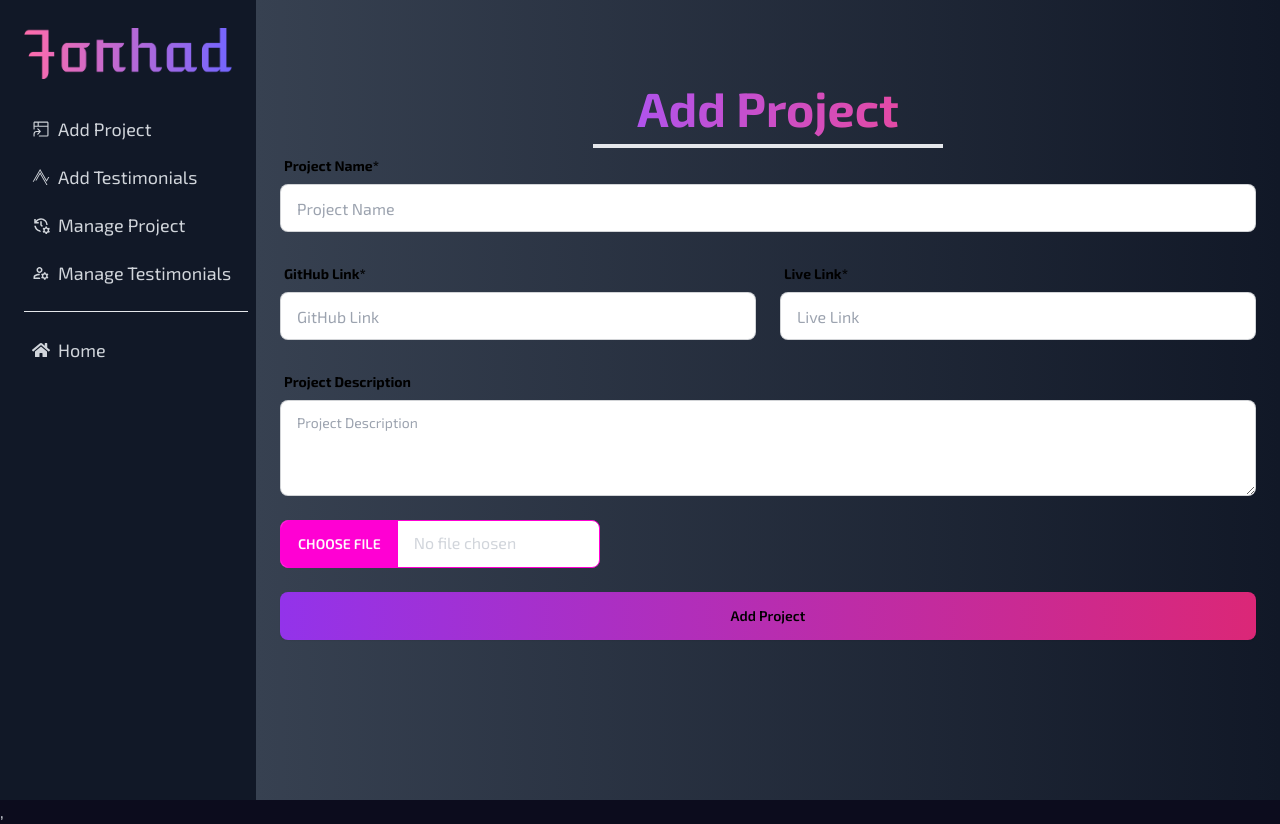
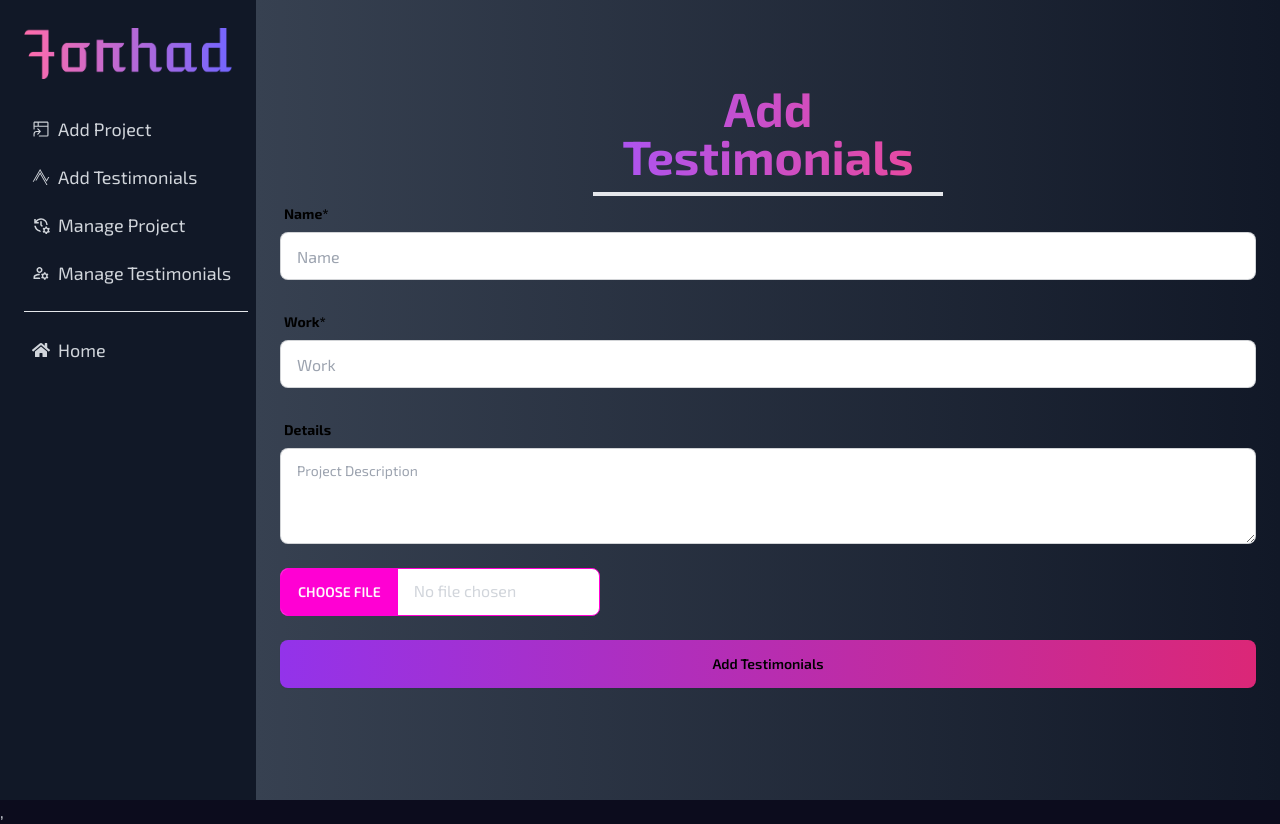
Before and after one commit to forhadhossen1/Forhad-Hossen, a React (Vite) app: page /dashboard/addTestimonials in a window 1280 px wide. Built offline with nearby package versions, Linux system fonts and the light colour scheme; no server answers.

Commit message:
modify this react form for testimonial

```diff
--- a/src/Pages/Dashboard/AddTestimonials.jsx
+++ b/src/Pages/Dashboard/AddTestimonials.jsx
@@ -17,16 +17,15 @@ const AddTestimonials = () => {
         });
         // console.log(res.data);
         if (res.data.success) {
-            const project = {
-                ProjectName: data.ProjectName,
-                GitHubLink: data.GitHubLink,
-                LiveLink: data.LiveLink,
-                ProjectDescription: data.ProjectDescription,
-                Image: res.data.data.display_url
+            const testimonial = {
+                name: data.name,
+                work: data.work,
+                details: data.details,
+                image: res.data.data.display_url
             }
-            const projectTopic = await axiosPublic.post('/project', project);
-            console.log(projectTopic);
-            if (projectTopic.data.insertedId) {
+            const testimonialsTopic = await axiosPublic.post('/testimonials', testimonial);
+            console.log(testimonialsTopic);
+            if (testimonialsTopic.data.insertedId) {
                 alert(' Iam success')
             }
         }
@@ -34,41 +33,32 @@ const AddTestimonials = () => {
     return (
         <div>
             <div className="py-12">
-                <h2 className="text-4xl md:text-5xl font-bold text-center border-b-4 max-w-[350px] p-3 mx-auto text-transparent bg-clip-text bg-gradient-to-r from-purple-500 to-pink-500">Add Project</h2>
+                <h2 className="text-4xl md:text-5xl font-bold text-center border-b-4 max-w-[350px] p-3 mx-auto text-transparent bg-clip-text bg-gradient-to-r from-purple-500 to-pink-500">Add Testimonials</h2>
 
                 <div>
                     <form onSubmit={handleSubmit(onSubmit)} className="space-y-6">
                         <div className="form-control w-full ">
                             <label className="label">
-                                <span className="label-text font-bold text-black">Project Name*</span>
+                                <span className="label-text font-bold text-black">Name*</span>
                             </label>
-                            <input {...register("ProjectName", { required: true })}
-                                type="text" placeholder="Project Name" className="input input-bordered w-full text-black" />
+                            <input {...register("name", { required: true })}
+                                type="text" placeholder="Name" className="input input-bordered w-full text-black" />
 
                         </div>
-                        <div className="felx-col md:flex gap-6">
-                            <div className="form-control w-1/2 ">
-                                <label className="label">
-                                    <span className="label-text font-bold text-black">GitHub Link*</span>
-                                </label>
-                                <input {...register("GitHubLink", { required: true })}
-                                    type="text" placeholder="GitHub Link" className="input input-bordered w-full text-black" />
-                            </div>
+                        <div className="form-control w-full ">
+                            <label className="label">
+                                <span className="label-text font-bold text-black">Work*</span>
+                            </label>
+                            <input {...register("work", { required: true })}
+                                type="text" placeholder="Work" className="input input-bordered w-full text-black" />
 
-                            <div className="form-control w-full md:w-1/2">
-                                <label className="label">
-                                    <span className="label-text font-bold text-black">Live Link*</span>
-                                </label>
-                                <input {...register("LiveLink", { required: true })}
-                                    type="text" placeholder="Live Link" className="input input-bordered w-full text-black" />
-                            </div>
                         </div>
 
                         <div className="form-control">
                             <label className="label">
-                                <span className="label-text font-bold text-black">Project Description</span>
+                                <span className="label-text font-bold text-black">Details</span>
                             </label>
-                            <textarea {...register("ProjectDescription")}
+                            <textarea {...register("details")}
                                 className="textarea textarea-bordered h-24 text-black" placeholder="Project Description"></textarea>
                         </div>
 
@@ -77,7 +67,7 @@ const AddTestimonials = () => {
                         </div>
 
                         {/* <input  className="btn btn-block" type="submit" /> */}
-                        <button className="btn btn-block bg-gradient-to-r from-purple-600 to-pink-600 border-none text-black" >Add Project</button>
+                        <button className="btn btn-block bg-gradient-to-r from-purple-600 to-pink-600 border-none text-black" >Add Testimonials</button>
                     </form>
                 </div>
             </div>
```
